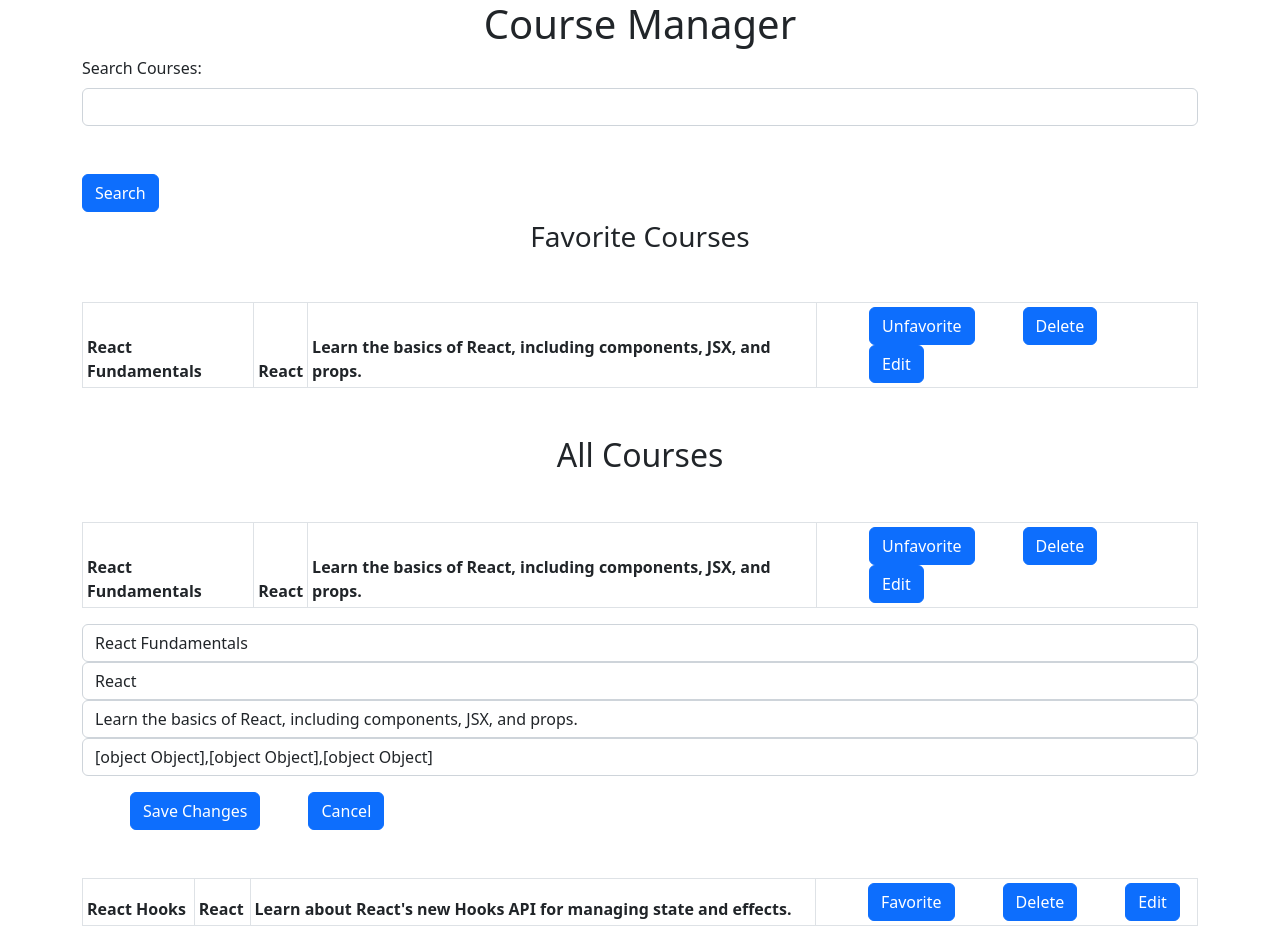
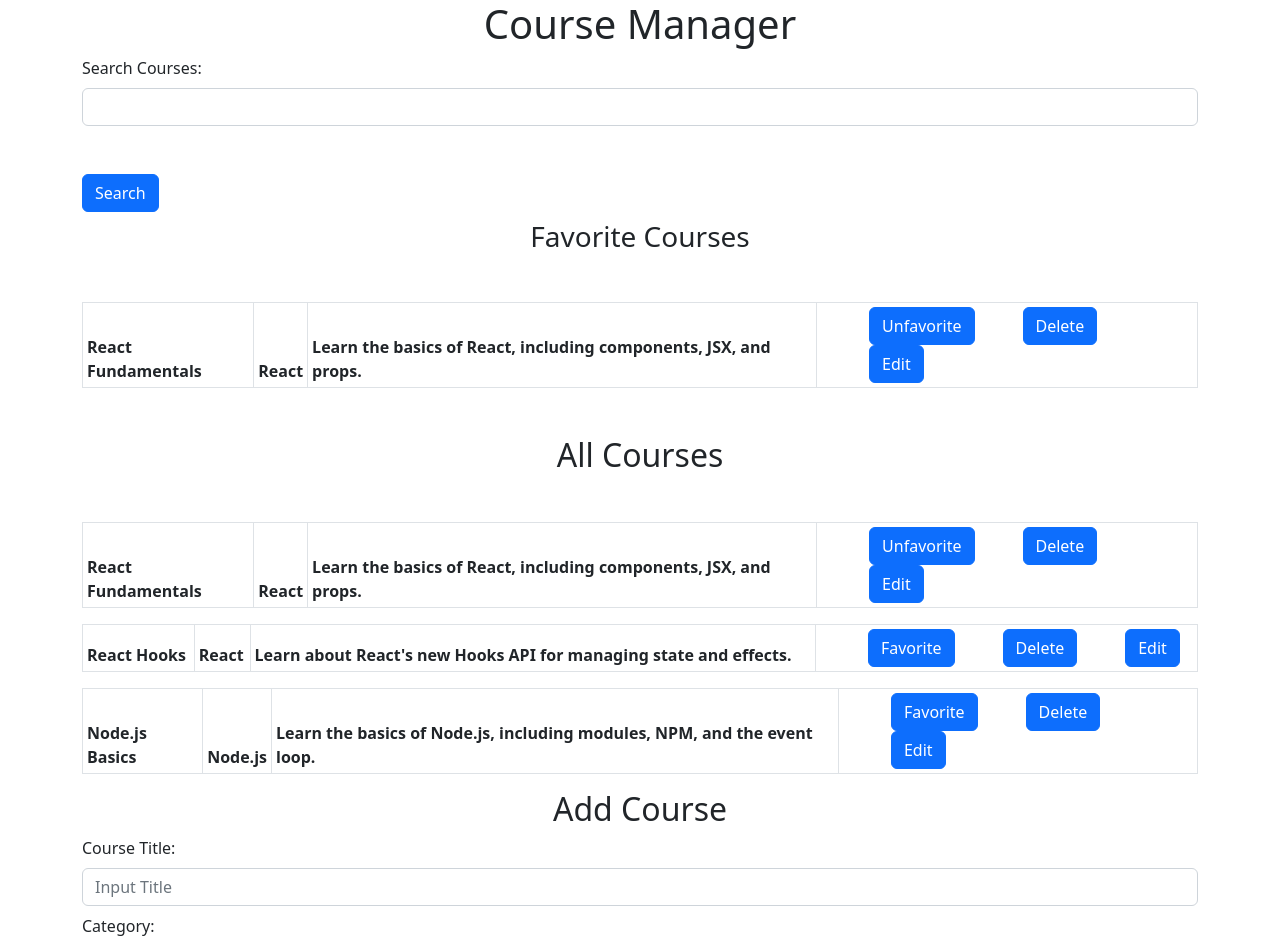
Before and after one commit to huyhoangle1/Redux_Manager-Course, a React (Create React App) app: page / in a window 1280 px wide. Shown: the top 940 px of the page. Built offline with nearby package versions, Linux system fonts and the light colour scheme.

Commit message:
Fix hide edit

```diff
--- a/src/components/Course.js
+++ b/src/components/Course.js
@@ -3,21 +3,27 @@ import PropTypes from 'prop-types';
 import Table from 'react-bootstrap/Table';
 import Button from 'react-bootstrap/Button';
 import EditCourse from './EditCourse';
+import { editCourse } from '../actions/courseAction';
 
 const Course = ({ course, onDelete, onToggleFavorite }) => {
+  const [show, isShow] = useState(false);
   const handleDelete = () => {
     onDelete(course.id);
   };
 
 
-  const handleEdit = () => {
-    onEdit(course.id);
+  const showElement = () => {
+    isShow(true);
   };
 
   const handleToggleFavorite = () => {
     onToggleFavorite(course.id);
     console.log((course));
   };
+
+  const handleEdit = (id, newCourse) => {
+    dispatch(editCourse(id, newCourse));
+  }
 
   return (
     <div className="course">
@@ -34,13 +40,24 @@ const Course = ({ course, onDelete, onToggleFavorite }) => {
           <Button className="ms-5" variant="primary" onClick={handleDelete}>
                Delete
           </Button>
-          <Button className="ms-5" variant="primary" onClick={handleEdit}>
+          <Button className="ms-5" variant="primary" onClick={showElement}>
                Edit
           </Button>
-        </th>
+          </th>
         </tr>
       </thead>
     </Table>
+    <div>
+            {
+              show ?
+               <EditCourse
+                    course={course}
+                    onEdit={handleEdit}
+                    isShow={isShow}
+               /> :
+               <div></div>
+            }
+          </div>
     </div>
   );
 };
--- a/src/components/CourseList.js
+++ b/src/components/CourseList.js
@@ -2,7 +2,6 @@ import React from 'react';
 import { useSelector, useDispatch } from 'react-redux';
 import { deleteCourse, toggleFavorite, editCourse } from '../actions/courseAction';
 import Course from './Course';
-import EditCourse from './EditCourse'
 
 
 const CourseList = ({ courses }) => {
@@ -32,10 +31,10 @@ const CourseList = ({ courses }) => {
             onDelete={handleDelete}
             onToggleFavorite={handleToggleFavorite}
           />
-          <EditCourse
+          {/* <EditCourse
             course={course}
             onEdit={handleEdit}
-          />
+          /> */}
         </div>
       ));
     }
--- a/src/components/EditCourse.js
+++ b/src/components/EditCourse.js
@@ -3,7 +3,7 @@ import { useDispatch } from 'react-redux';
 import { editCourse } from '../actions/courseAction';
 import { Button, Form, Table } from 'react-bootstrap';
 
-const EditCourse = ({ course, closeEditModal }) => {
+const EditCourse = ({ course, isShow }) => {
   const dispatch = useDispatch();
   const [title, setTitle] = useState(course.title);
   const [type, setType] = useState(course.category);
@@ -19,7 +19,7 @@ const EditCourse = ({ course, closeEditModal }) => {
     e.preventDefault();
     const updatedCourse = { title, type, description, exercises };
     dispatch(editCourse(course.id, updatedCourse));
-    closeEditModal();
+    isShow(false);
   };
 
   return (
@@ -32,7 +32,7 @@ const EditCourse = ({ course, closeEditModal }) => {
           <Form.Control value={exercises} onChange={handleExercisesChange} type="text" size="sm20" />
         </Form.Group>
         <Button className='ms-5 mb-5' variant="primary" type="submit">Save Changes</Button>
-        <Button className='ms-5 mb-5' variant="primary" type="button" onClick={()=> closeEditModal()}>Cancel</Button>
+        <Button className='ms-5 mb-5' variant="primary" type="button" onClick={()=> isShow(false)}>Cancel</Button>
    </Form>
         </div>
   );
```
